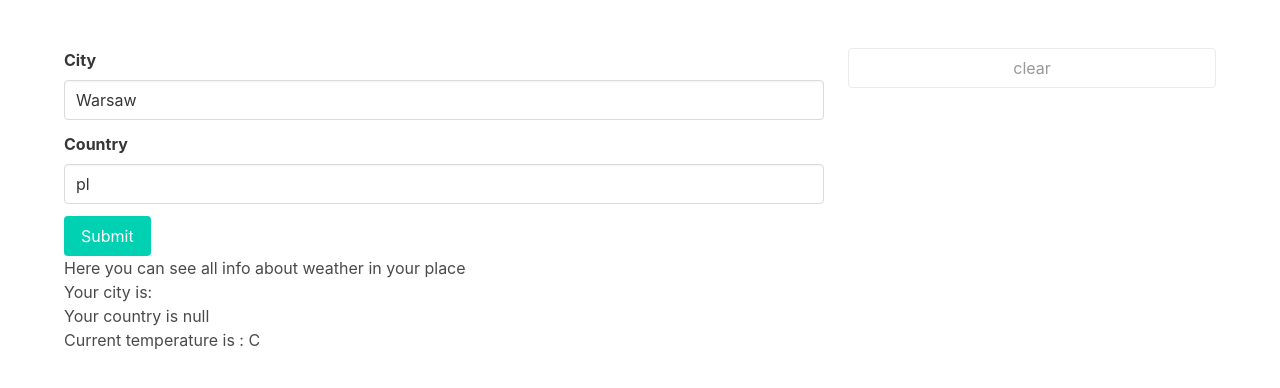
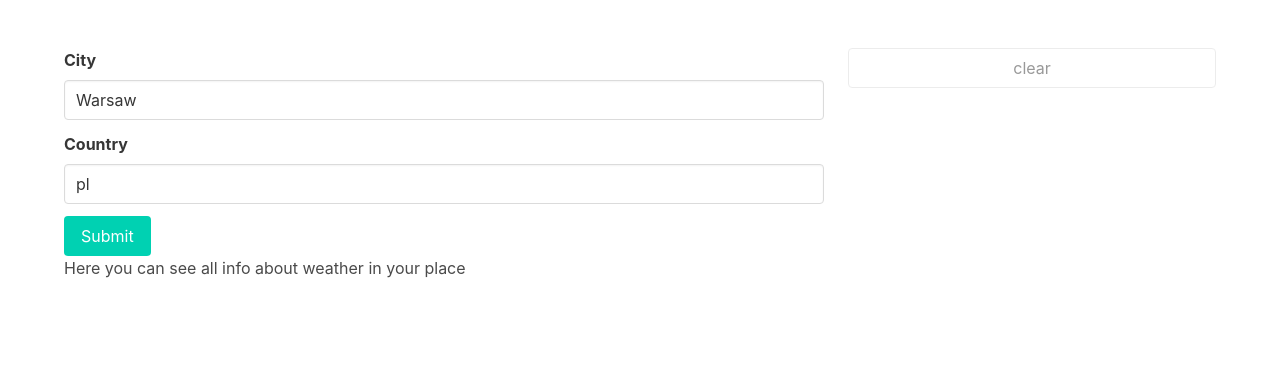
Before and after one commit to Kamilnaja/ng-mish-mash, an Angular app: page / in a window 1280 px wide. Shown: the top 388 px of the page. Built offline with nearby package versions, Linux system fonts and the light colour scheme.

Commit message:
Hide results, until results are ready #11

```diff
--- a/src/app/app.module.ts
+++ b/src/app/app.module.ts
@@ -4,7 +4,7 @@ import { BrowserModule } from '@angular/platform-browser';
 import { AppComponent } from './app.component';
 import { UserChooseInfoComponent } from './userChooseInfo/UserChooseInfo.component';
 import { WeatherService } from './userChooseInfo/UserChoseInfo.service';
-import { WeatherFormComponent } from './weather-form.component';
+import { WeatherFormComponent } from './weatherForm/weather-form.component';
 import { ReactiveFormsModule, FormsModule } from '@angular/forms';
 import { UserSettingsService } from './services/UserSettings.service';
 import { UserSettings } from './models/UserSettings';
--- a/src/app/userChooseInfo/UserChooseInfo.component.ts
+++ b/src/app/userChooseInfo/UserChooseInfo.component.ts
@@ -7,8 +7,8 @@ import { WeatherService } from './UserChoseInfo.service';
 })
 
 export class UserChooseInfoComponent implements OnInit {
-    @Input() city: string;
-    @Input() country: string;
+
+    @Input() showResults: boolean;
 
     private _weatherApiResponse: any;
     private _listItems = [];
--- a/src/app/userChooseInfo/UserChooseInfo.html
+++ b/src/app/userChooseInfo/UserChooseInfo.html
@@ -1,6 +1,8 @@
 <h2>Here you can see all info about weather in your place</h2>
-<div>
-    <h3>Your city is: <span>{{_listItems?.name}}</span></h3>
-    <h3>Your country is <span>{{_listItems?.sys?.country | json}}</span></h3>
-    <p>Current temperature is : {{_listItems?.main | json}} C </p>
+<div *ngIf="showResults === true">
+    <div>
+        <h3>Your city is: <span>{{_listItems?.name}}</span></h3>
+        <h3>Your country is <span>{{_listItems?.sys?.country | json}}</span></h3>
+        <p>Current temperature is : {{_listItems?.main | json}} C </p>
+    </div>
 </div>
--- a/src/app/weather-form.component.html
+++ b/src/app/weatherForm/weather-form.component.html
@@ -1,7 +1,9 @@
 <form (ngSubmit)="handleSubmit()">
   <div class="field">
     <div class="control">
-      <label class="label" for="city">City</label>
+      <label class="label" for="city">
+        City
+      </label>
       <input class="input" type="text" [formControl]="city">
     </div>
   </div>
@@ -17,4 +19,4 @@
     </div>
   </div>
 </form>
-<app-user-choose-info></app-user-choose-info>
+<app-user-choose-info [showResults]="showResults"></app-user-choose-info>
--- a/src/app/weather-form.component.ts
+++ b/src/app/weatherForm/weather-form.component.ts
@@ -1,7 +1,7 @@
 import { Component } from '@angular/core';
 import { FormControl } from '@angular/forms';
-import { UserSettings } from './models/UserSettings';
-import { UserSettingsService } from './services/UserSettings.service';
+import { UserSettings } from '../models/UserSettings';
+import { UserSettingsService } from '../services/UserSettings.service';
 
 @Component({
   selector: 'app-weather-form',
@@ -9,7 +9,7 @@ import { UserSettingsService } from './services/UserSettings.service';
 })
 
 export class WeatherFormComponent {
-
+  showResults = false;
   city = new FormControl('Warsaw');
   country = new FormControl('pl');
   unitSystem = 'metric';
@@ -18,6 +18,7 @@ export class WeatherFormComponent {
   }
 
   handleSubmit(): void {
+    this.showResults = true;
     this.userSettingsService.changeData(
       new UserSettings(this.city.value, this.country.value, this.unitSystem)); // actualize view
   }
```
